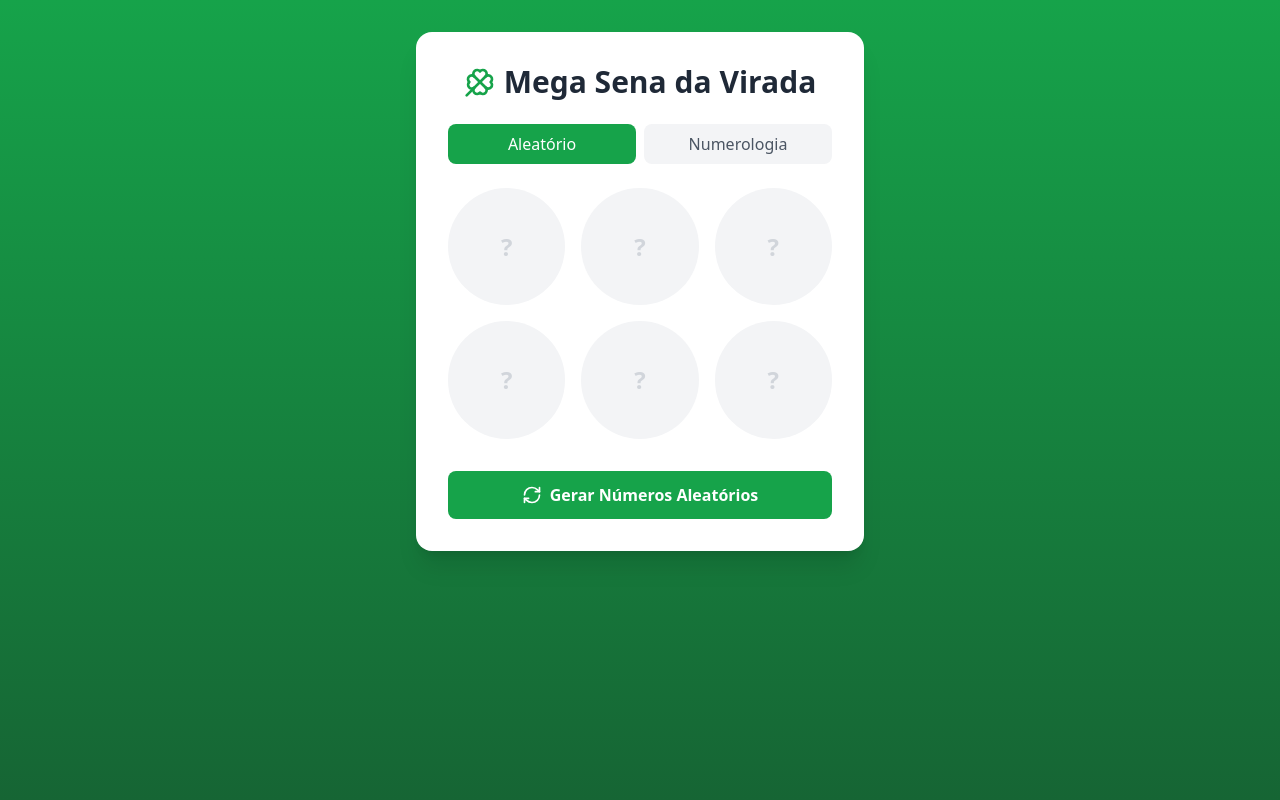
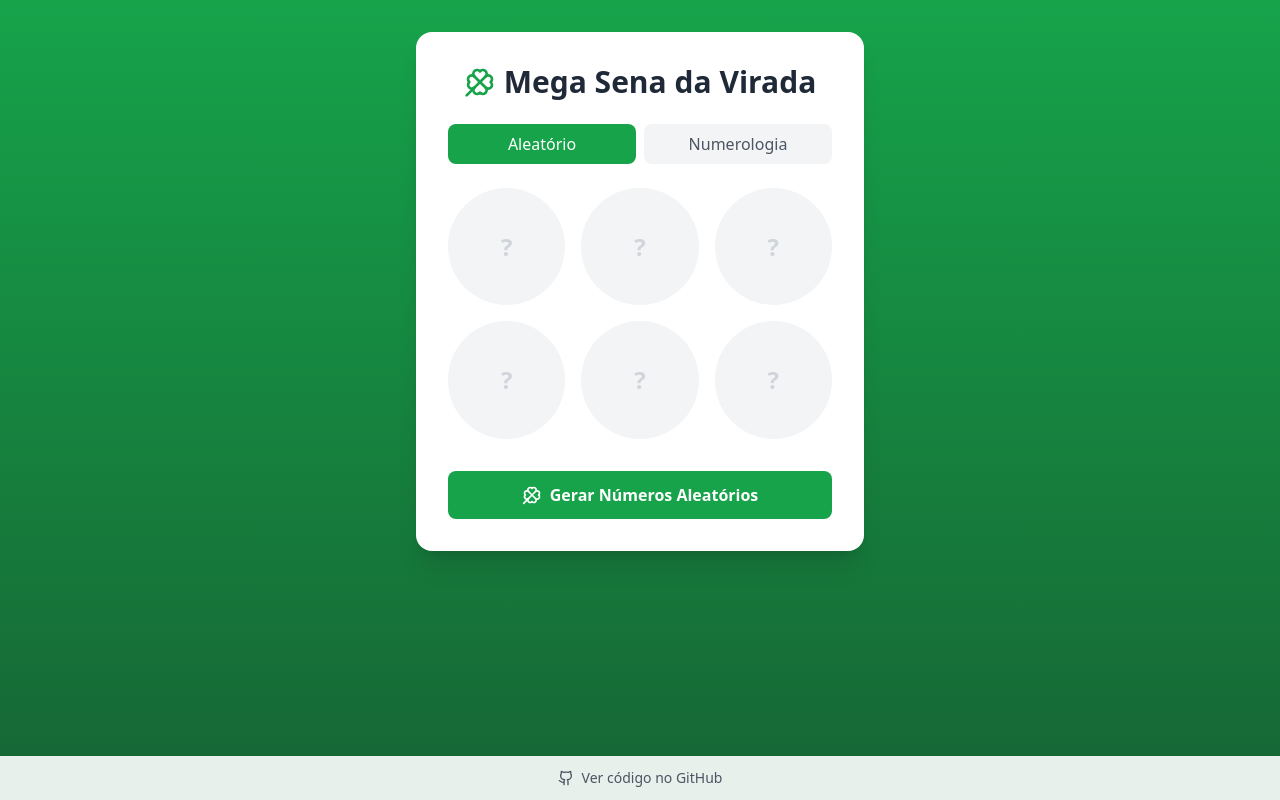
Before and after one commit to JLENF/megadavirada, a React (Vite) app: page / in a window 1280 px wide. Built offline with nearby package versions, Linux system fonts and the light colour scheme.

Commit message:
add github link

```diff
--- a/src/App.tsx
+++ b/src/App.tsx
@@ -1,5 +1,5 @@
 import React, { useState } from 'react';
-import { Clover, RefreshCw } from 'lucide-react';
+import { Clover, Github } from 'lucide-react';
 import { NumberDisplay } from './components/NumberDisplay';
 import { NumerologyForm } from './components/NumerologyForm';
 import { generateRandomNumbers } from './utils/numberGenerator';
@@ -9,8 +9,8 @@ function App() {
   const [mode, setMode] = useState<'random' | 'numerology'>('random');
 
   return (
-    <div className="min-h-screen bg-gradient-to-b from-green-600 to-green-800 flex flex-col items-center p-4 sm:p-8">
-      <div className="w-full max-w-md bg-white rounded-2xl shadow-xl p-6 sm:p-8">
+    <div className="min-h-screen bg-gradient-to-b from-green-600 to-green-800 flex flex-col items-center p-4 sm:p-8 relative">
+      <div className="w-full max-w-md bg-white rounded-2xl shadow-xl p-6 sm:p-8 mb-16">
         <div className="flex items-center justify-center gap-2 mb-6">
           <Clover className="w-8 h-8 text-green-600" />
           <h1 className="text-2xl sm:text-3xl font-bold text-gray-800">
@@ -48,13 +48,28 @@ function App() {
             onClick={() => setNumbers(generateRandomNumbers())}
             className="w-full bg-green-600 hover:bg-green-700 text-white font-bold py-3 px-6 rounded-lg transition-colors flex items-center justify-center gap-2"
           >
-            <RefreshCw className="w-5 h-5" />
+            <Clover className="w-5 h-5" />
             Gerar Números Aleatórios
           </button>
         ) : (
           <NumerologyForm onGenerate={setNumbers} />
         )}
       </div>
+
+      {/* Footer with GitHub link */}
+      <footer className="fixed bottom-0 left-0 right-0 bg-white bg-opacity-90 backdrop-blur-sm py-3 shadow-lg">
+        <div className="container mx-auto flex justify-center items-center">
+          <a
+            href="https://github.com/JLENF/megadavirada"
+            target="_blank"
+            rel="noopener noreferrer"
+            className="flex items-center gap-2 text-gray-600 hover:text-green-600 transition-colors text-sm font-medium"
+          >
+            <Github className="w-4 h-4" />
+            Ver código no GitHub
+          </a>
+        </div>
+      </footer>
     </div>
   );
 }
--- a/src/components/NumerologyForm.tsx
+++ b/src/components/NumerologyForm.tsx
@@ -18,7 +18,6 @@ export function NumerologyForm({ onGenerate }: NumerologyFormProps) {
       onGenerate(numbers);
     } catch (error) {
       console.error('Error calculating numbers:', error);
-      // Fallback to basic numbers if calculation fails
       const fallbackNumbers = Array.from({ length: 6 }, (_, i) => i + 1);
       onGenerate(fallbackNumbers);
     } finally {
```
Also changed, not shown: 1 other file (tests, documents, lock files or other folders).
